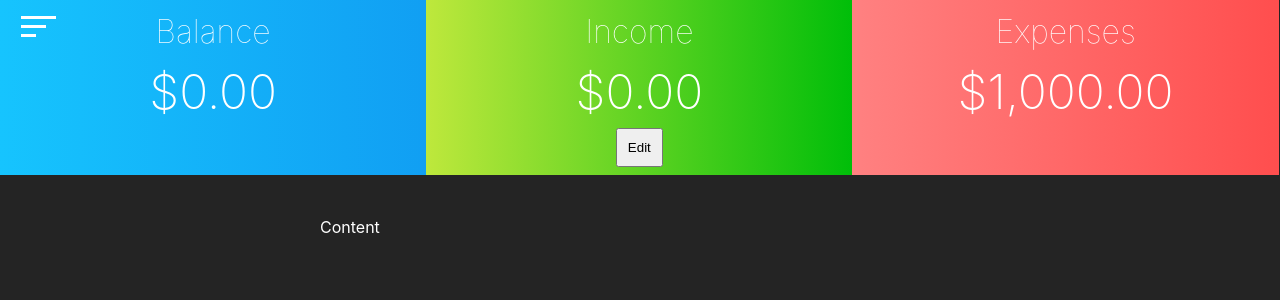
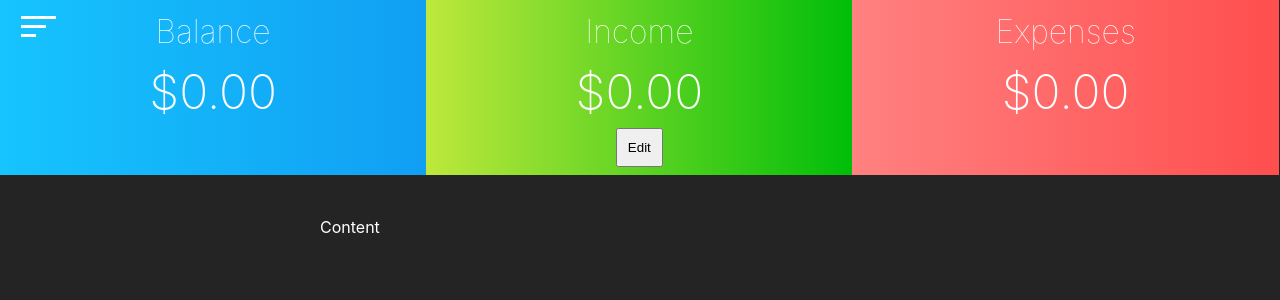
Before and after one commit to justincgreen/budget-tracker-2-next, a Next.js app: page / in a window 1280 px wide. Shown: the top 300 px of the page. Built offline with nearby package versions, Linux system fonts and the light colour scheme.

Commit message:
Testing number conversion formulas

```diff
--- a/src/components/ExpenseForm.js
+++ b/src/components/ExpenseForm.js
@@ -1,6 +1,7 @@
 import { useState, useContext } from 'react';
 import{ generateID } from '../helpers/generateID';
 import{ currentDate } from '../helpers/currentDate';
+import{ convertNumber } from '../helpers/convertNumber';
 import GlobalContext from '@/context/GlobalContext';
 import CheckCircleIcon from '@mui/icons-material/CheckCircle';
 
@@ -40,7 +41,7 @@ const ExpenseForm = () => {
 
 		setExpenseSuccessMsg(true);
 		setDisableSubmitBtn(true);
-		//setGlobalExpenses(parseFloat(expenseAmount));
+		setGlobalExpenses(convertNumber(expenseAmount) + convertNumber(globalExpenses)); // still testing this
 
 		// Remove success message & re-enable the submit button
 		setTimeout(() => {
--- a/src/components/ExpenseList.js
+++ b/src/components/ExpenseList.js
@@ -1,4 +1,5 @@
 import { useState, useContext } from 'react';
+import{ convertNumber } from '../helpers/convertNumber';
 import GlobalContext from '@/context/GlobalContext';
 import ExpenseForm from '@/components/ExpenseForm';
 import DeleteForeverIcon from '@mui/icons-material/DeleteForever';
@@ -52,7 +53,8 @@ const ExpenseList = () => {
 							<li className={`c-expense-list__item c-expense-list__item-${item.id}`} key={item.id}>
 								<span className="c-expense-list__item-timestamp">{item.timestamp}</span>
 								<span className="c-expense-list__item-description">{item.description }</span>
-								<span className="c-expense-list__item-amount">${parseFloat(item.amount).toFixed(2)}</span>
+								{/* <span className="c-expense-list__item-amount">${parseFloat(item.amount).toFixed(2)}</span> */}
+								<span className="c-expense-list__item-amount">${convertNumber(item.amount)}</span>
 								<span className="c-expense-list__delete" onClick={
 									() => {
 										deleteExpense(item.id)
--- a/src/components/ExpensesBlock.js
+++ b/src/components/ExpensesBlock.js
@@ -23,7 +23,7 @@ const ExpensesBlock = () => {
 			}
 			animateNumber();
 		});
-	},[]);
+	},[globalExpenses]);
 
 	return (
 		<div className="c-amount-block c-amount-block--expenses">
--- a/src/context/GlobalContext.js
+++ b/src/context/GlobalContext.js
@@ -6,7 +6,7 @@ export const GlobalProvider = (props) => {
 	// Balances
 	const [globalBalance, setGlobalBalance] = useState(0);
 	const [globalIncome, setGlobalIncome] = useState(0);
-	const [globalExpenses, setGlobalExpenses] = useState(1000);
+	const [globalExpenses, setGlobalExpenses] = useState(0);
 
 	// Expenses
 	const [displayExpenseForm, setDisplayExpenseForm] = useState(false);
--- /dev/null
+++ b/src/helpers/convertNumber.js
@@ -0,0 +1,4 @@
+// Accounts for two decimal places in a number
+export const convertNumber = (amount) => {
+  return Math.floor(amount*100)/100
+}
```
